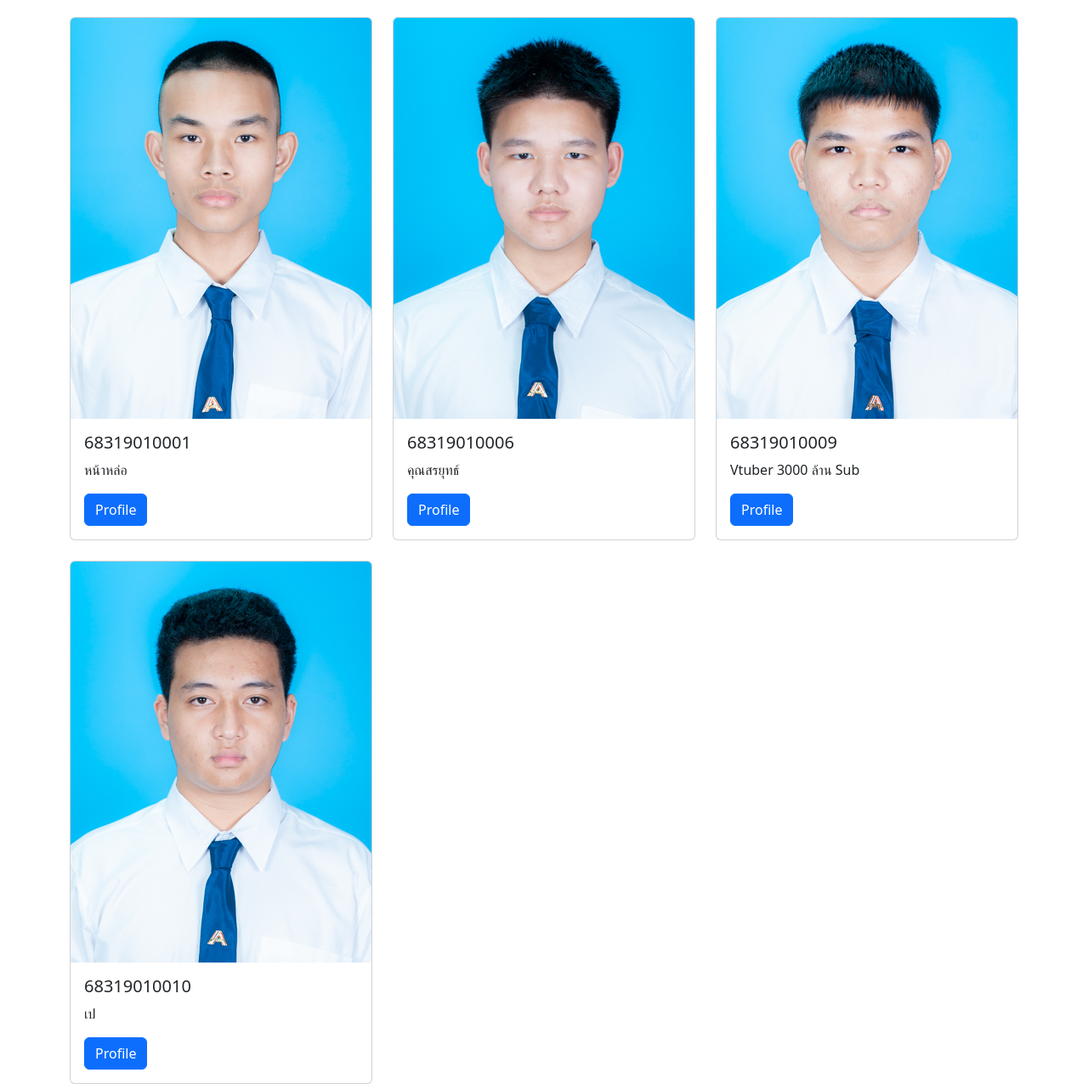
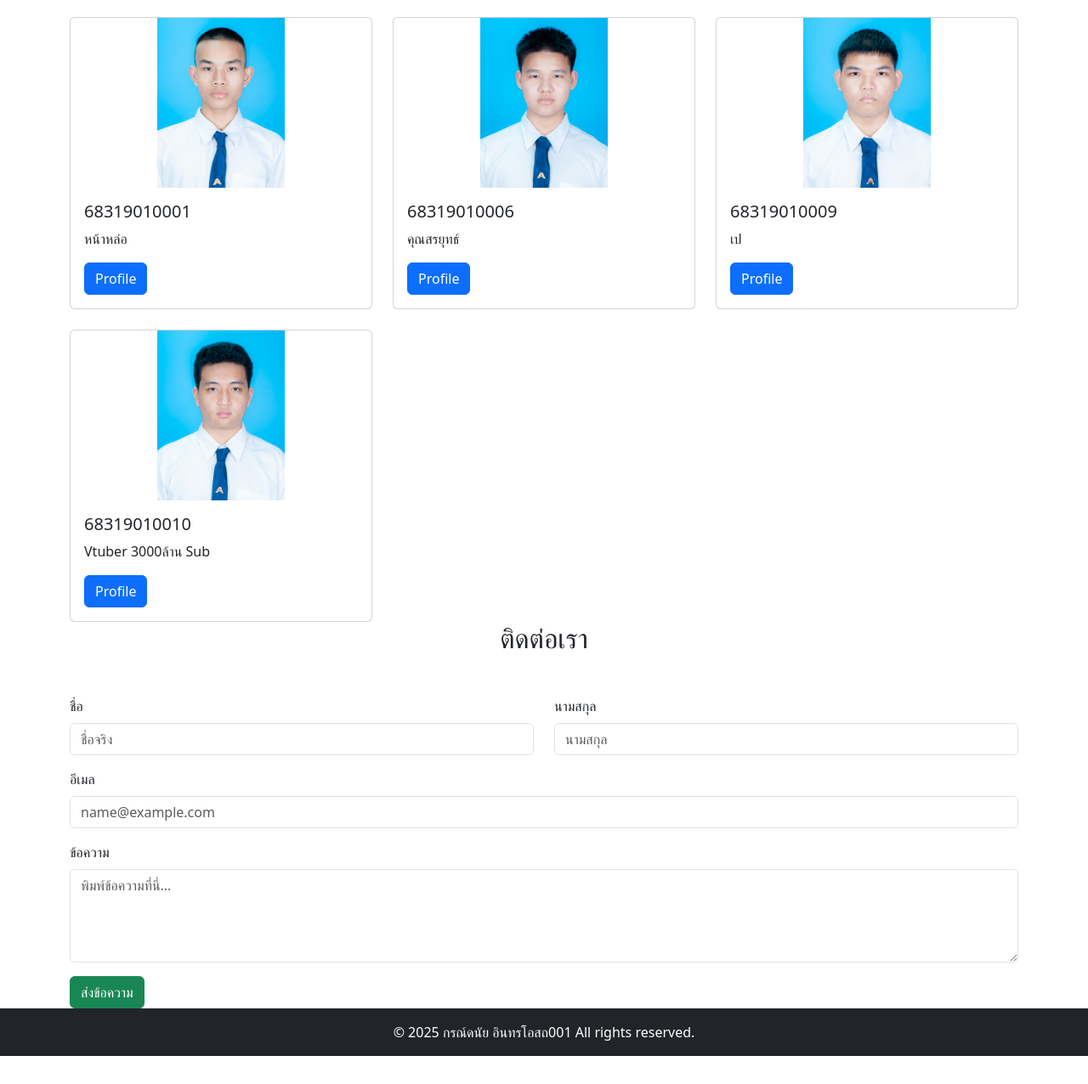
Before and after one commit to fakebeam345/TESTLOL345, a plain HTML site: page index.html in a window 1280 px wide. Shown: the part 372-1648 px from the top of the page at 85% size. After the commit the page ends 1615 px from the top, so only its background shows below. Drawn offline with nearby package versions, Linux system fonts and the light colour scheme.

Commit message:
krtgnhdjrhndor;hlrj

```diff
--- a/index.html
+++ b/index.html
@@ -77,7 +77,7 @@
 
         <div class="col">
             <div class="card h-100">
-                <img src="68319010001.jpg" class="card-img-top" alt="โปรเจกต์ 1">
+                <img src="68319010001.jpg" class="card-img-top" alt="โปรเจกต์ 1" style="height: 200px; object-fit: contain;">
                 <div class="card-body">
                     <h5 class="card-title">68319010001</h5>
                     <p class="card-text">หน้าหล่อ</p>
@@ -88,7 +88,7 @@
 
         <div class="col">
             <div class="card h-100">
-                <img src="68319010006.jpg" class="card-img-top" alt="โปรเจกต์ 2">
+                <img src="68319010006.jpg" class="card-img-top" alt="โปรเจกต์ 2" style="height: 200px; object-fit: contain;">
                 <div class="card-body">
                     <h5 class="card-title">68319010006</h5>
                     <p class="card-text">คุณสรยุทธ์</p>
@@ -99,10 +99,10 @@
 
         <div class="col">
             <div class="card h-100">
-                <img src="68319010009.jpg" class="card-img-top" alt="โปรเจกต์ 3">
+                <img src="68319010009.jpg" class="card-img-top" alt="โปรเจกต์ 3" style="height: 200px; object-fit: contain;">
                 <div class="card-body">
                     <h5 class="card-title">68319010009</h5>
-                    <p class="card-text">Vtuber 3000 ล้าน Sub</p>
+                    <p class="card-text">เป</p>
                     <a class="btn btn-primary" href="#">Profile</a>
                 </div>
             </div>
@@ -110,10 +110,10 @@
 
         <div class="col">
             <div class="card h-100">
-                <img src="68319010010.jpg" class="card-img-top" alt="โปรเจกต์ 4">
+                <img src="68319010010.jpg" class="card-img-top" alt="โปรเจกต์ 4" style="height: 200px; object-fit: contain;">
                 <div class="card-body">
                     <h5 class="card-title">68319010010</h5>
-                    <p class="card-text">เป</p>
+                    <p class="card-text">Vtuber 3000ล้าน Sub</p>
                     <a class="btn btn-primary" href="#">Profile</a>
                 </div>
             </div>
@@ -121,16 +121,40 @@
 
     </div>
 </div>
-
     </main>
-    <footer></footer>
+    <section id="contact">
+    <div class="container">
+      <h2 class="text-center mb-5">ติดต่อเรา</h2>
+      <form>
+        <div class="row mb-3">
+          <div class="col-md-6">
+            <label for="firstName" class="form-label">ชื่อ</label>
+            <input type="text" class="form-control" id="firstName" placeholder="ชื่อจริง" />
+          </div>
+          <div class="col-md-6">
+            <label for="lastName" class="form-label">นามสกุล</label>
+            <input type="text" class="form-control" id="lastName" placeholder="นามสกุล" />
+          </div>
+        </div>
+        <div class="mb-3">
+          <label for="email" class="form-label">อีเมล</label>
+          <input type="email" class="form-control" id="email" placeholder="name@example.com" />
+        </div>
+        <div class="mb-3">
+          <label for="message" class="form-label">ข้อความ</label>
+          <textarea class="form-control" id="message" rows="4" placeholder="พิมพ์ข้อความที่นี่..."></textarea>
+        </div>
+        <button type="submit" class="btn btn-success">ส่งข้อความ</button>
+      </form>
+    </div>
+  </section>
 
 
-
-
-
-
-
+  <footer class="bg-dark text-white text-center py-3">
+    <div class="container">
+      &copy; 2025 กรณ์ดนัย อินทรโอสถ001 All rights reserved.
+    </div>
+  </footer>
 
     <script src="https://cdn.jsdelivr.net/npm/bootstrap@5.3.7/dist/js/bootstrap.bundle.min.js"></script>
 
```
